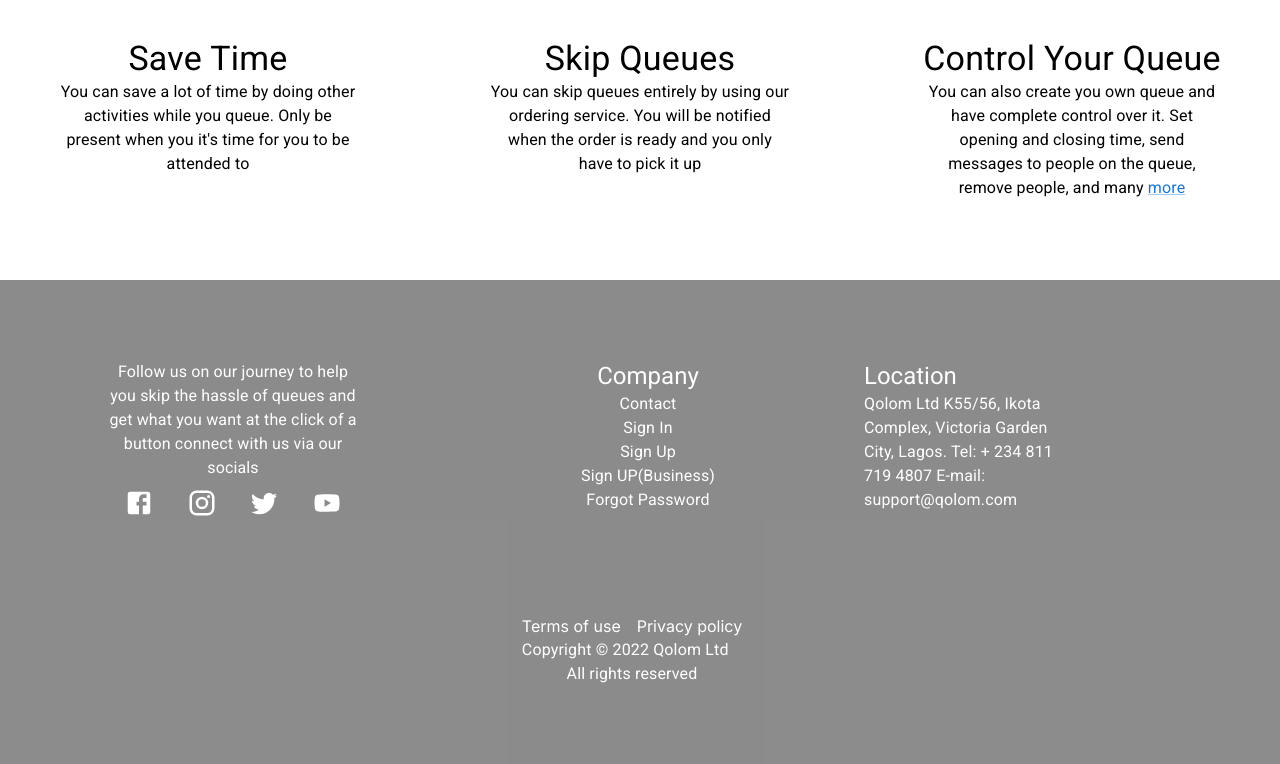
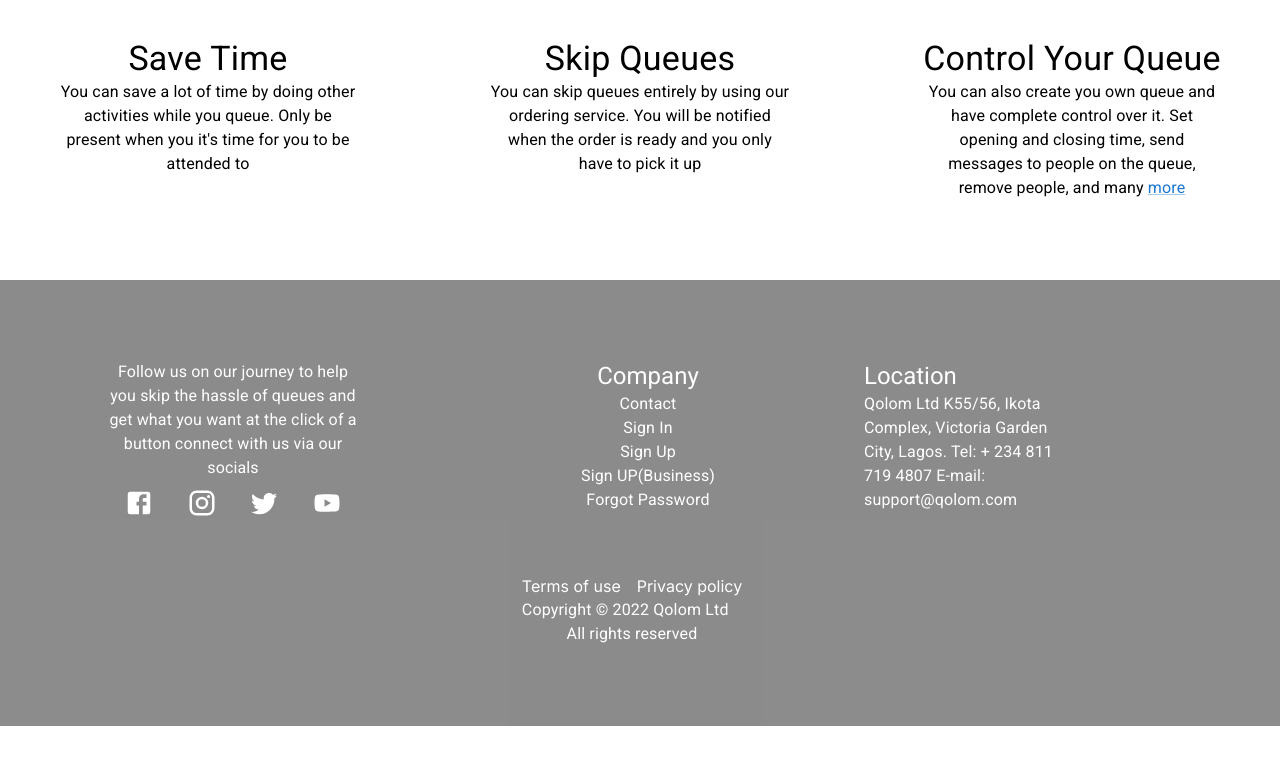
Before and after one commit to Efiamotu-1/qolom, a React (Create React App) app: page / in a window 1280 px wide. Shown: the part 752-1516 px from the top of the page. After the commit the page ends 1478 px from the top, so only its background shows below. Built offline with nearby package versions, Linux system fonts and the light colour scheme.

Commit message:
new changes

```diff
--- a/src/components/Footer.js
+++ b/src/components/Footer.js
@@ -103,7 +103,7 @@ function Footer() {
 
   </Grid>
 
-    <Box sx={{display : 'flex', flexDirection : 'column', margin : 'auto', mt : 10}}>
+    <Box sx={{display : 'flex', flexDirection : 'column', margin : 'auto', mt : 5}}>
    <Box>
    <Link href="#" paragraph underline="hover" color="white" >
    Terms of use
```
